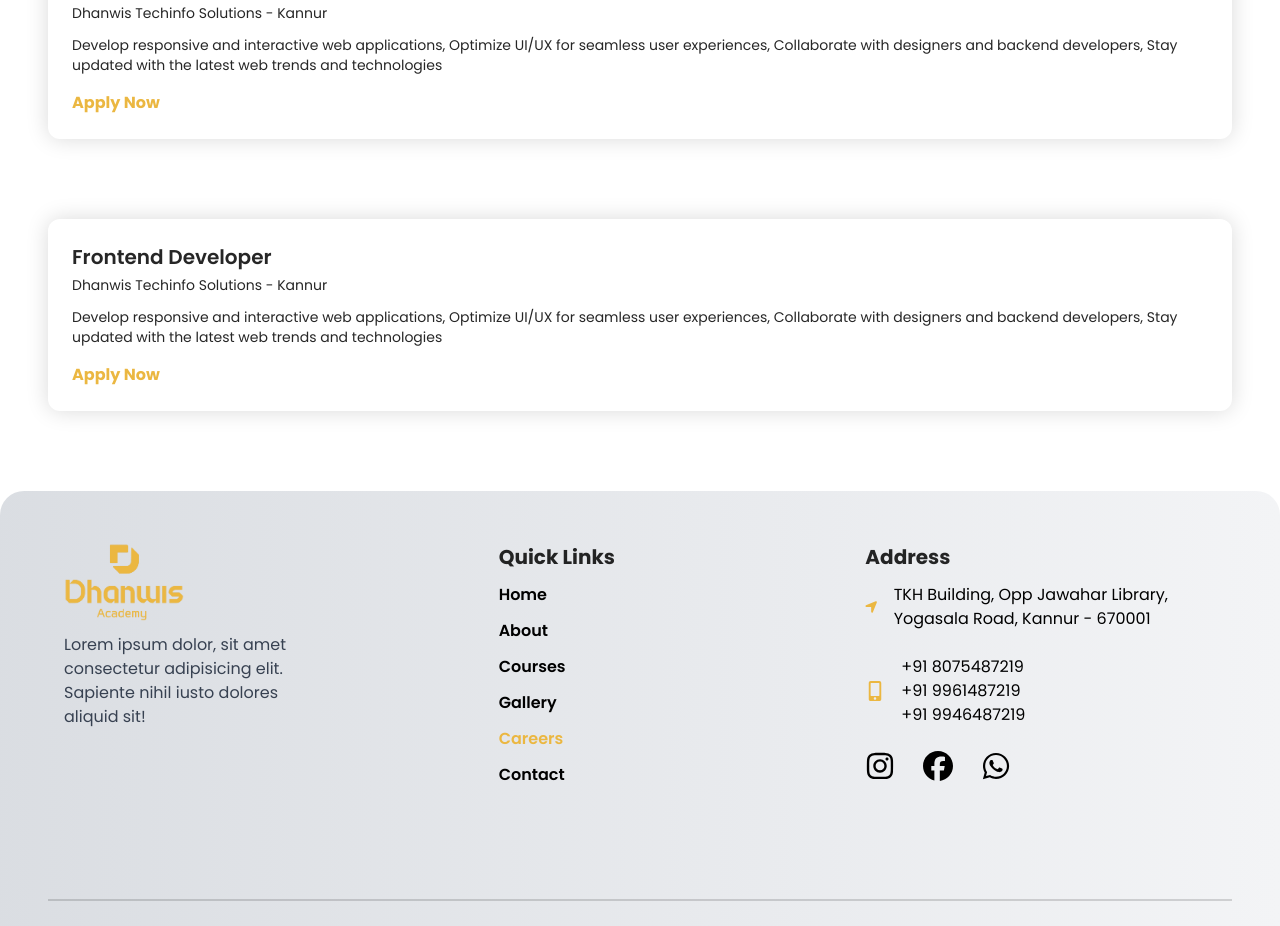
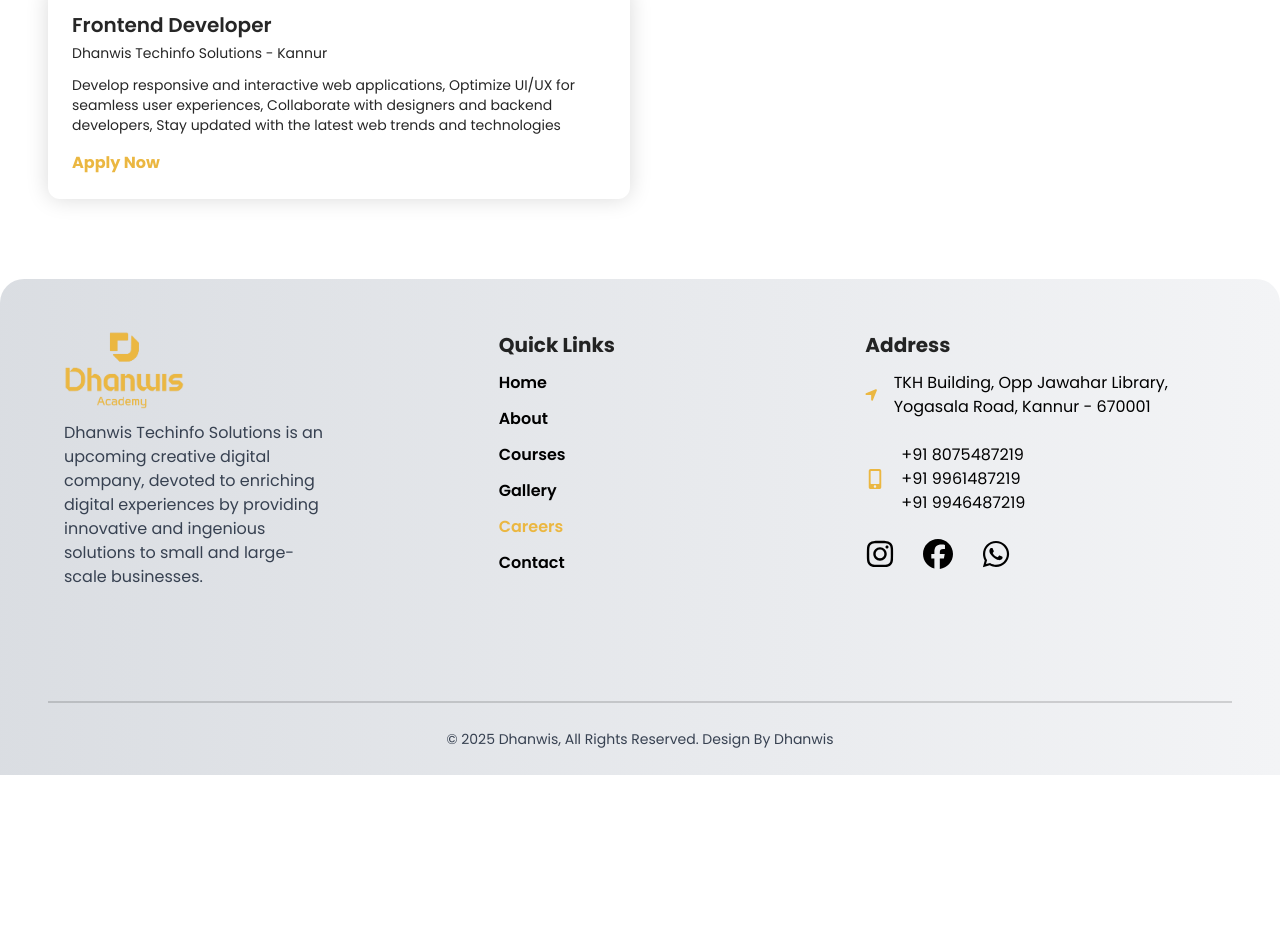
Before and after one commit to Ramees-c/dhanwis-learning, a React (Vite) app: page /careers in a window 1280 px wide. Shown: the part 795-1721 px from the top of the page. After the commit the page ends 1570 px from the top, so only its background shows below. Built offline with nearby package versions, Linux system fonts and the light colour scheme.

Commit message:
whatsapp link added

```diff
--- a/src/components/CallIcon/CallIcon.jsx
+++ b/src/components/CallIcon/CallIcon.jsx
@@ -5,7 +5,7 @@
 function CallIcon() {
   return (
     <div>
-      <a href="" className="fixed bottom-5 right-7">
+      <a href="tel:+919961487219" className="fixed bottom-5 right-7">
         <img src={call_icon} alt="call" width="57" />
       </a>
     </div>
--- a/src/components/Footer/Footer.jsx
+++ b/src/components/Footer/Footer.jsx
@@ -52,8 +52,8 @@
   };
 
   const handleClick = () => {
-    window.scrollTo(0,0)
-  }
+    window.scrollTo(0, 0);
+  };
 
   return (
     <div className="hero-bg-color rounded-t-3xl">
@@ -64,9 +64,11 @@
             <Link to="/">
               <img width="120px" src={logo} alt="" />
             </Link>
-            <p className="text-gray-700 dark:text-white/70 lg:pr-24 pt-3">
-              Lorem ipsum dolor, sit amet consectetur adipisicing elit. Sapiente
-              nihil iusto dolores aliquid sit!
+            <p className="text-gray-700 dark:text-white/70 lg:pr-24 pt-3 ">
+              Dhanwis Techinfo Solutions is an upcoming creative digital
+              company, devoted to enriching digital experiences by providing
+              innovative and ingenious solutions to small and large-scale
+              businesses.
             </p>
           </div>
           {/* Footer links */}
@@ -112,7 +114,9 @@
 
             {/* Company address */}
             <div className="py-8 px-2 col-span-2 sm:col-auto">
-              <h1 className="text-xl font-bold sm:text-left mb-3 text-black/85 dark:text-white">Address</h1>
+              <h1 className="text-xl font-bold sm:text-left mb-3 text-black/85 dark:text-white">
+                Address
+              </h1>
               <div>
                 <div className="flex items-center gap-4">
                   <FaLocationArrow className="text-xl text-primary" />
@@ -130,10 +134,16 @@
 
                 {/* Social links */}
                 <div className="flex items-center gap-7 mt-6">
-                  <a href="https://www.instagram.com/dhanwis_academy" target="_blank">
+                  <a
+                    href="https://www.instagram.com/dhanwis_academy"
+                    target="_blank"
+                  >
                     <FaInstagram className="text-3xl hover:text-primary duration-300" />
                   </a>
-                  <a href="https://www.facebook.com/dhanwisacademy" target="_blank">
+                  <a
+                    href="https://www.facebook.com/dhanwisacademy"
+                    target="_blank"
+                  >
                     <FaFacebook className="text-3xl hover:text-primary duration-300" />
                   </a>
                   <a href="https://wa.me/+918086487219">
--- a/src/components/Testimonials/Testimonials.jsx
+++ b/src/components/Testimonials/Testimonials.jsx
@@ -1,10 +1,8 @@
 import React from "react";
 
-import sruthi_profile from "../../assets/images/testimonials/sruthi.jpeg"
-import adarsh_profile from "../../assets/images/testimonials/adarsh.jpg"
-import vaishnav_profile from "../../assets/images/testimonials/vaishanav.jpg"
-
-
+import sruthi_profile from "../../assets/images/testimonials/sruthi.jpeg";
+import adarsh_profile from "../../assets/images/testimonials/adarsh.jpg";
+import vaishnav_profile from "../../assets/images/testimonials/vaishanav.jpg";
 
 import Slider from "react-slick";
 
@@ -63,9 +61,8 @@
         <div>
           <Slider {...settings}>
             {TestimonialsData.map((data) => (
-              <div data-aos = "fade-up"
-              key={data.id}>
-                <div className="w-full overflow-hidden h-[500px] lg:h-auto p-8 space-y-10 group rounded-3xl hero-bg-color">
+              <div data-aos="fade-up" key={data.id}>
+                <div className="w-full overflow-hidden h-[500px] md:h-auto p-8 space-y-10 group rounded-3xl hero-bg-color flex flex-col justify-between">
                   <p className="text-base">{data.content}</p>
                   <div className="w-full flex items-center justify-between ">
                     <div className="flex items-center gap-3">
@@ -76,7 +73,9 @@
                       />
                       <div className="space-y-1">
                         <p className="text-base font-semibold">{data.name}</p>
-                        <p className="text-xs font-normal italic">{data.company}</p>
+                        <p className="text-xs font-normal italic">
+                          {data.company}
+                        </p>
                       </div>
                     </div>
                   </div>
--- a/src/pages/CareerPage/CareerPage.jsx
+++ b/src/pages/CareerPage/CareerPage.jsx
@@ -38,7 +38,7 @@
         {/* page header */}
         <PageHeader title="Careers" />
 
-        <div>
+        <div className="grid grid-cols-1 xl:grid-cols-2 gap-5 place-items-center">
           {jobOpenings.map((item) => (
             <CareersCard
               key={item.id}
--- a/src/pages/ContactPage/ContactPage.jsx
+++ b/src/pages/ContactPage/ContactPage.jsx
@@ -1,4 +1,4 @@
-import React from "react";
+import React, { useState } from "react";
 import PageHeader from "../../components/PageHeader/PageHeader";
 import Button from "../../components/Shared/Button";
 
@@ -8,6 +8,29 @@
 import CallIcon from "../../components/CallIcon/CallIcon";
 
 function ContactPage() {
+  const [formData, setFormData] = useState({
+    name: "",
+    message: "",
+  });
+
+  const handleChange = (e) => {
+    setFormData({ ...formData, [e.target.name]: e.target.value });
+    console.log(formData)
+  };
+
+  const sendToWhatsApp = () => {
+    const phoneNumber = "+918086842985"; // Replace with your WhatsApp number
+    const { name, message } = formData;
+
+    // Construct WhatsApp message URL
+    const whatsappURL = `https://wa.me/${phoneNumber}?text=${encodeURIComponent(
+      `Hello, my name is ${name}. ${message}`
+    )}`;
+
+    // Redirect to WhatsApp
+    window.open(whatsappURL, "_blank");
+  };
+
   return (
     <div>
       <div className="container">
@@ -43,27 +66,33 @@
                 type="text"
                 name="name"
                 placeholder="enter name"
+                value={formData.name}
                 className="py-3 px-2 rounded-lg outline-none border dark:border-none text-black hover:shadow-lg transition-all"
+                onChange={handleChange}
               />
             </div>
 
-            <div className="flex flex-col mb-5">
+            {/* <div className="flex flex-col mb-5">
               <input
                 type="email"
                 name="email"
+                value={formData.email}
                 placeholder="enter email"
                 className="py-3 px-2 rounded-lg outline-none border dark:border-none text-black hover:shadow-lg transition-all"
+                onChange={handleChange}
               />
-            </div>
+            </div> */}
 
-            <div className="flex flex-col mb-8">
+            {/* <div className="flex flex-col mb-8">
               <input
                 type="number"
                 name="number"
+                value={formData.number}
                 placeholder="enter contact number"
                 className="py-3 px-2 rounded-lg outline-none border dark:border-none text-black hover:shadow-lg transition-all"
+                onChange={handleChange}
               />
-            </div>
+            </div> */}
 
             <div className="flex flex-col mb-8">
               <textarea
@@ -71,6 +100,9 @@
                 cols="20"
                 className="py-3 px-2 rounded-lg outline-none border dark:border-none text-black hover:shadow-lg transition-all"
                 placeholder="message"
+                name="message"
+                value={formData.message}
+                onChange={handleChange}
               ></textarea>
             </div>
 
@@ -79,6 +111,7 @@
                 text="Send Message"
                 bgColor="bg-primary"
                 textColor="text-black"
+                onClick={sendToWhatsApp}
               />
             </div>
           </form>
@@ -146,10 +179,16 @@
                     </div>
 
                     <div className="flex items-center gap-7 mt-6">
-                      <a href="https://www.instagram.com/dhanwis_academy" target="_blank">
+                      <a
+                        href="https://www.instagram.com/dhanwis_academy"
+                        target="_blank"
+                      >
                         <FaInstagram className="text-2xl hover:text-primary duration-300" />
                       </a>
-                      <a href="https://www.facebook.com/dhanwisacademy" target="_blank">
+                      <a
+                        href="https://www.facebook.com/dhanwisacademy"
+                        target="_blank"
+                      >
                         <FaFacebook className="text-2xl hover:text-primary duration-300" />
                       </a>
                       <a href="https://wa.me/+918086487219" target="_blank">
```
